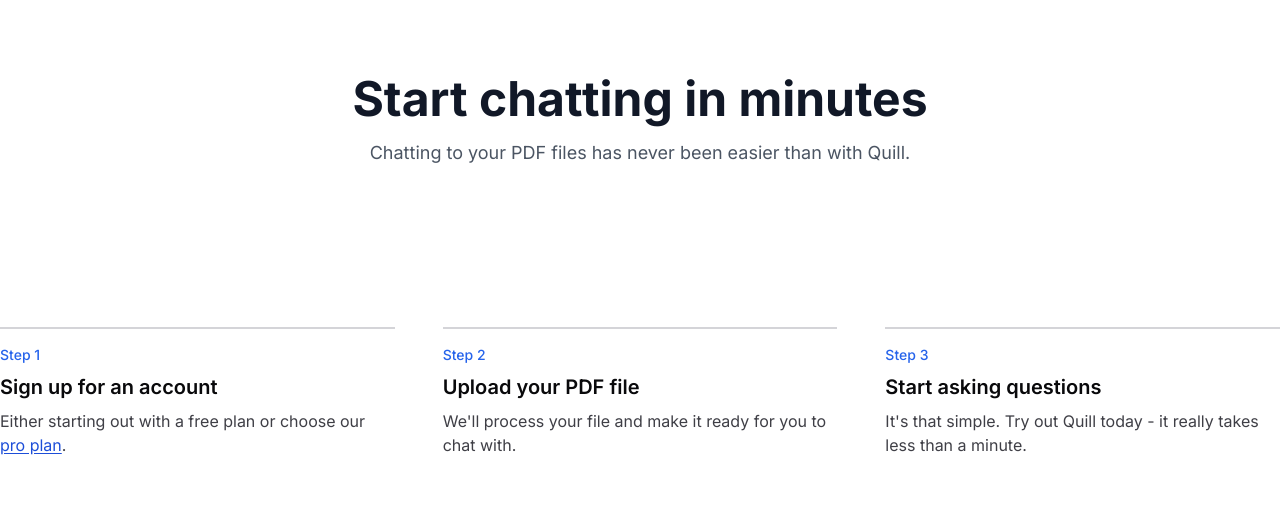
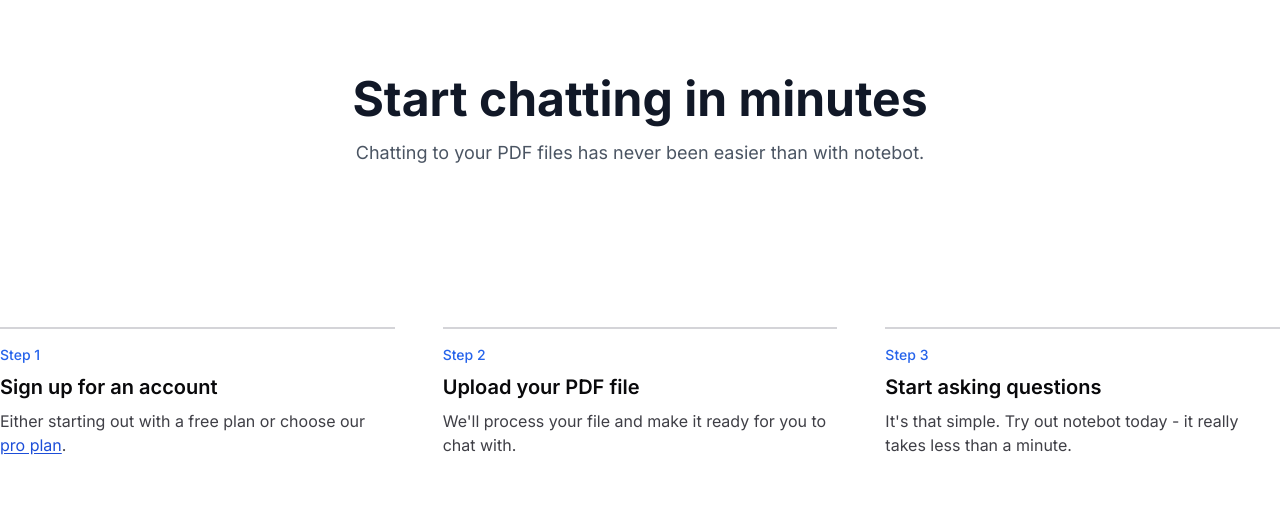
Before and after one commit to bhardwajj03/notebot, a Next.js app: page / in a window 1280 px wide. Shown: the part 1480-1987 px from the top of the page. Built offline with nearby package versions, Linux system fonts and the light colour scheme.

Commit message:
landing page

```diff
--- a/src/app/page.tsx
+++ b/src/app/page.tsx
@@ -80,7 +80,7 @@
             </h2>
             <p className='mt-4 text-lg text-gray-600'>
               Chatting to your PDF files has never been
-              easier than with Quill.
+              easier than with notebot.
             </p>
           </div>
         </div>
@@ -131,7 +131,7 @@
                 Start asking questions
               </span>
               <span className='mt-2 text-zinc-700'>
-                It&apos;s that simple. Try out Quill today -
+                It&apos;s that simple. Try out notebot today -
                 it really takes less than a minute.
               </span>
             </div>
```
Also changed, not shown: public/file-upload-preview.jpg (added).
